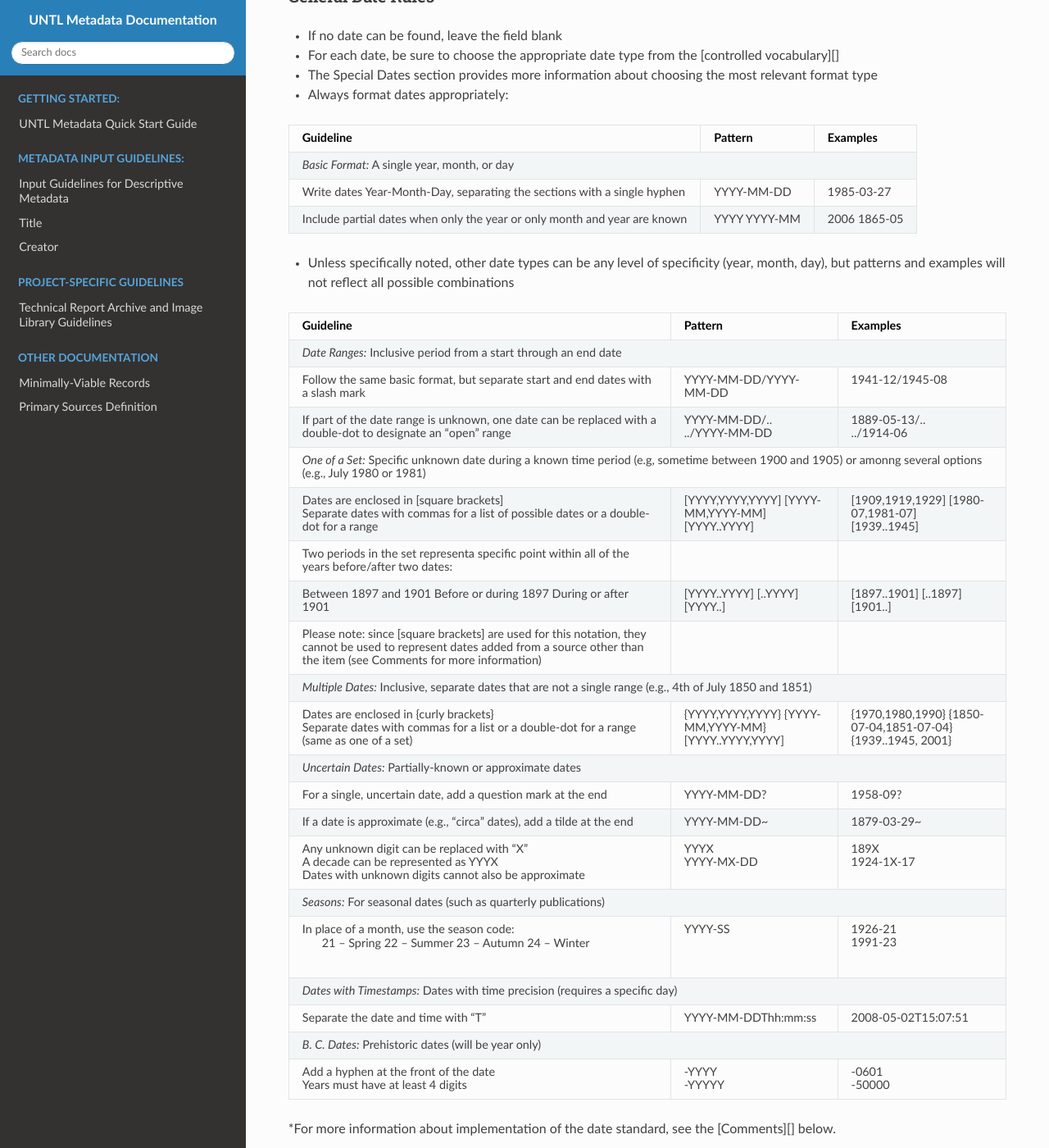
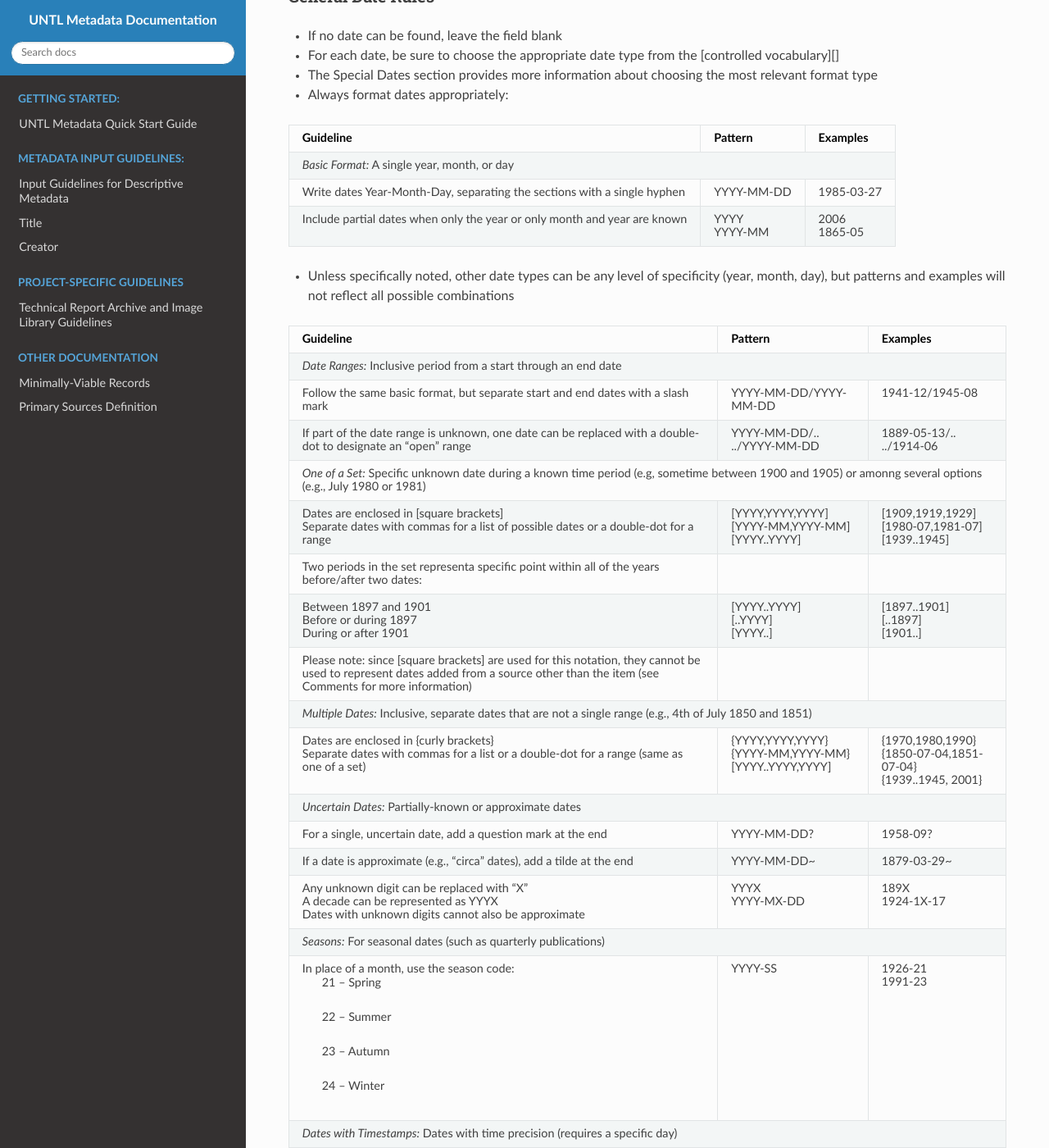
Before and after one commit to unt-libraries/untl-metadata-documentation, a Sphinx documentation site: the page built from docs/fields/date.rst, in a window 1280 px wide and 1400 px high, scrolled down 1552 px. Shown: the whole window at 82% size. Built offline with Sphinx 7.4.7 and the Read the Docs theme 2.0.0, drawn with Linux system fonts in a browser that asks for light colours.

```diff
--- a/docs/fields/date.rst
+++ b/docs/fields/date.rst
@@ -90,7 +90,8 @@ General Date Rules
 |sections with a single hyphen                  |                       |                           |
 +-----------------------------------------------+-----------------------+---------------------------+
 |Include partial dates when only the year or    |YYYY                   |2006                       |
-|only month and year are known                  |YYYY-MM                |1865-05                    |
+|only month and year are known                  |                       |                           |
+|                                               |YYYY-MM                |1865-05                    |
 +-----------------------------------------------+-----------------------+---------------------------+
 
 -	Unless specifically noted, other date types can be any level of specificity (year, month, day), but patterns and examples will not reflect all possible combinations
@@ -111,6 +112,7 @@ General Date Rules
 |1905) or amonng several options (e.g., July 1980 or 1981)                                          |
 +-----------------------------------------------+-----------------------+---------------------------+
 |Dates are enclosed in [square brackets]        |[YYYY,YYYY,YYYY]       |[1909,1919,1929]           |
+|                                               |                       |                           |
 |                                               |[YYYY-MM,YYYY-MM]      |[1980-07,1981-07]          |
 |                                               |                       |                           |
 |Separate dates with commas for a list of       |[YYYY..YYYY]           |[1939..1945]               |
@@ -121,7 +123,9 @@ General Date Rules
 |dates:                                         |                       |                           |
 +-----------------------------------------------+-----------------------+---------------------------+
 |    Between 1897 and 1901                      |[YYYY..YYYY]           |[1897..1901]               |
+|                                               |                       |                           |
 |    Before or during 1897                      |[..YYYY]               |[..1897]                   |
+|                                               |                       |                           |
 |    During or after 1901                       |[YYYY..]               |[1901..]                   |
 +-----------------------------------------------+-----------------------+---------------------------+
 |Please note: since [square brackets] are used  |                       |                           |
@@ -133,6 +137,7 @@ General Date Rules
 |1851)                                                                                              |
 +-----------------------------------------------+-----------------------+---------------------------+
 |Dates are enclosed in {curly brackets}         |{YYYY,YYYY,YYYY}       |{1970,1980,1990}           |
+|                                               |                       |                           |
 |                                               |{YYYY-MM,YYYY-MM}      |{1850-07-04,1851-07-04}    |
 |                                               |                       |                           |
 |Separate dates with commas for a list or a     |[YYYY..YYYY,YYYY]      |{1939..1945, 2001}         |
@@ -158,8 +163,11 @@ General Date Rules
 |In place of a month, use the season code:      |YYYY-SS                |                           |
 |                                               |                       |                           |
 |    21 -- Spring                               |                       |1926-21                    |
+|                                               |                       |                           |
 |    22 -- Summer                               |                       |                           |
+|                                               |                       |                           |
 |    23 -- Autumn                               |                       |1991-23                    |
+|                                               |                       |                           |
 |    24 -- Winter                               |                       |                           |
 +-----------------------------------------------+-----------------------+---------------------------+
 |*Dates with Timestamps:* Dates with time precision (requires a specific day)                       |
```
